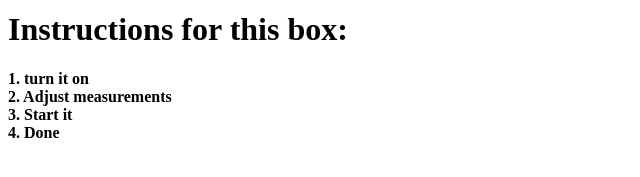
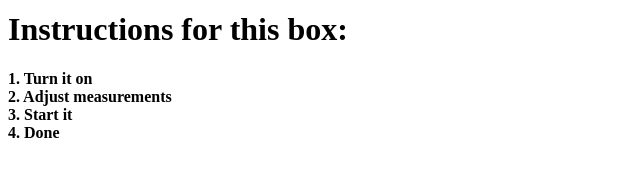
Before and after one commit to PIMRepoPIM/QRCodeGenerator, a plain HTML site: page index.html in a window 1280 px wide. Shown: the part 161-338 px from the top of the page, 0-640 px from the left. Drawn offline with Linux system fonts and the light colour scheme.

Commit message:
Update index.html
Added capital to t

```diff
--- a/index.html
+++ b/index.html
@@ -61,7 +61,7 @@
 
     <div>
       <b>
-        1. turn it on
+        1. Turn it on
         <br>
         2. Adjust measurements
         <br>
```
